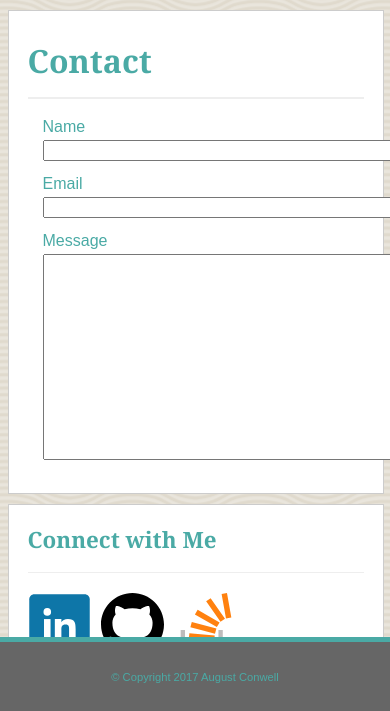
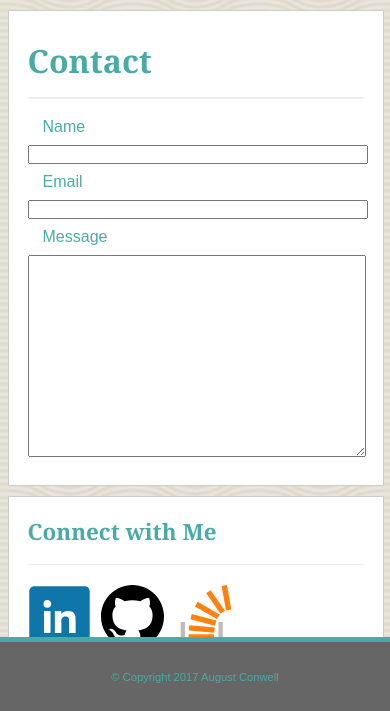
Before and after one commit to asconwe/responsive-portfolio, a PHP site: page /contact.html in a window 390 px wide; the page is wider, and only the part inside the window is pictured. Shown: the part 132-843 px from the top of that part. Run offline with PHP 8.4, Linux system fonts and the light colour scheme.

Commit message:
Formatted contact page

```diff
--- a/assets/css/style.css
+++ b/assets/css/style.css
@@ -219,6 +219,10 @@ Right content area*/
 		margin-bottom: 15px;
 	}
 
+	.field {
+		width: 370px;
+	}
+
 	.portfolio {
 		width: 370px;
 		margin-bottom: 15px;
@@ -253,7 +257,7 @@ Right content area*/
 		width: 600px;
 	}
 
-	.profile {
+	.profile, .field {
 		width: 570px;
 	}
 
@@ -340,6 +344,12 @@ Right content area*/
 		margin: 0;
 	}
 
+	.field {
+		width: 100%;
+		padding: 0;
+		margin: 10px 0;
+	}
+
 	.portfolio {
 		padding: 0 0 10px 0;
 		width: 100%;
```
